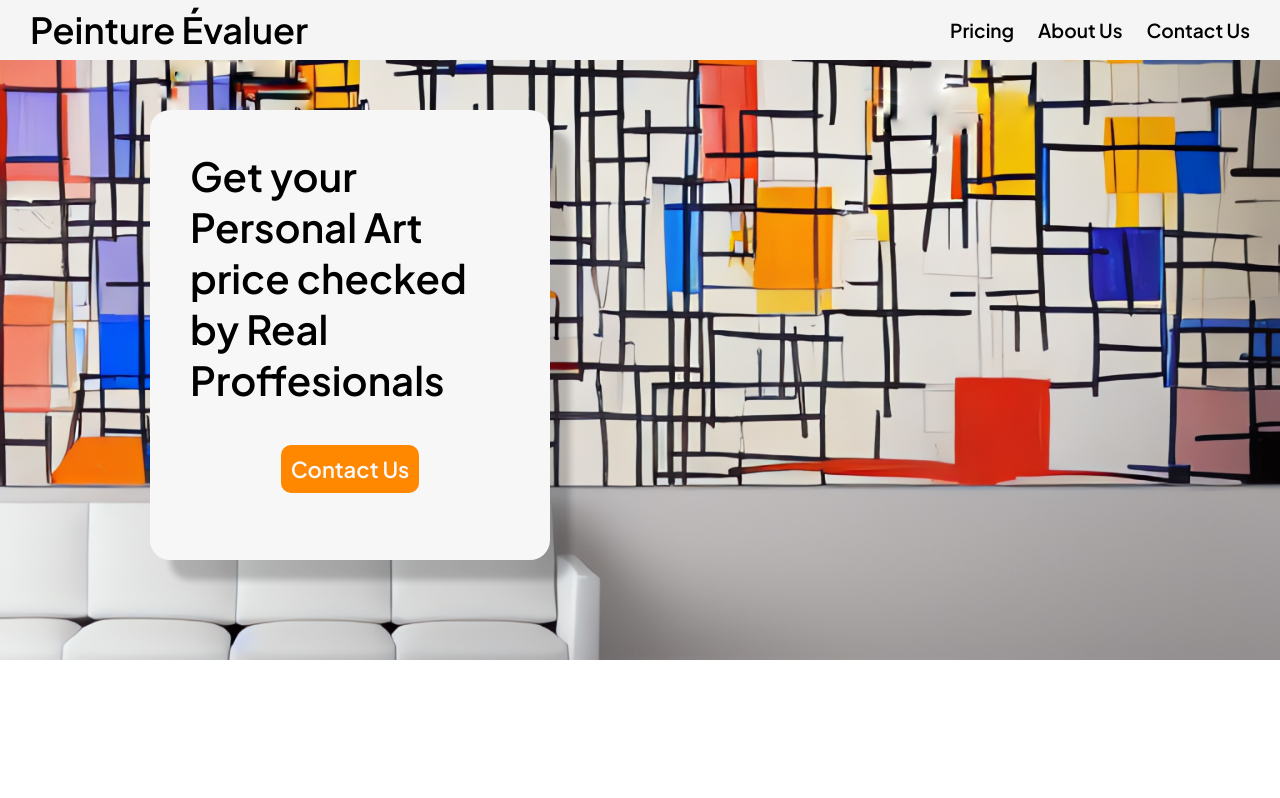
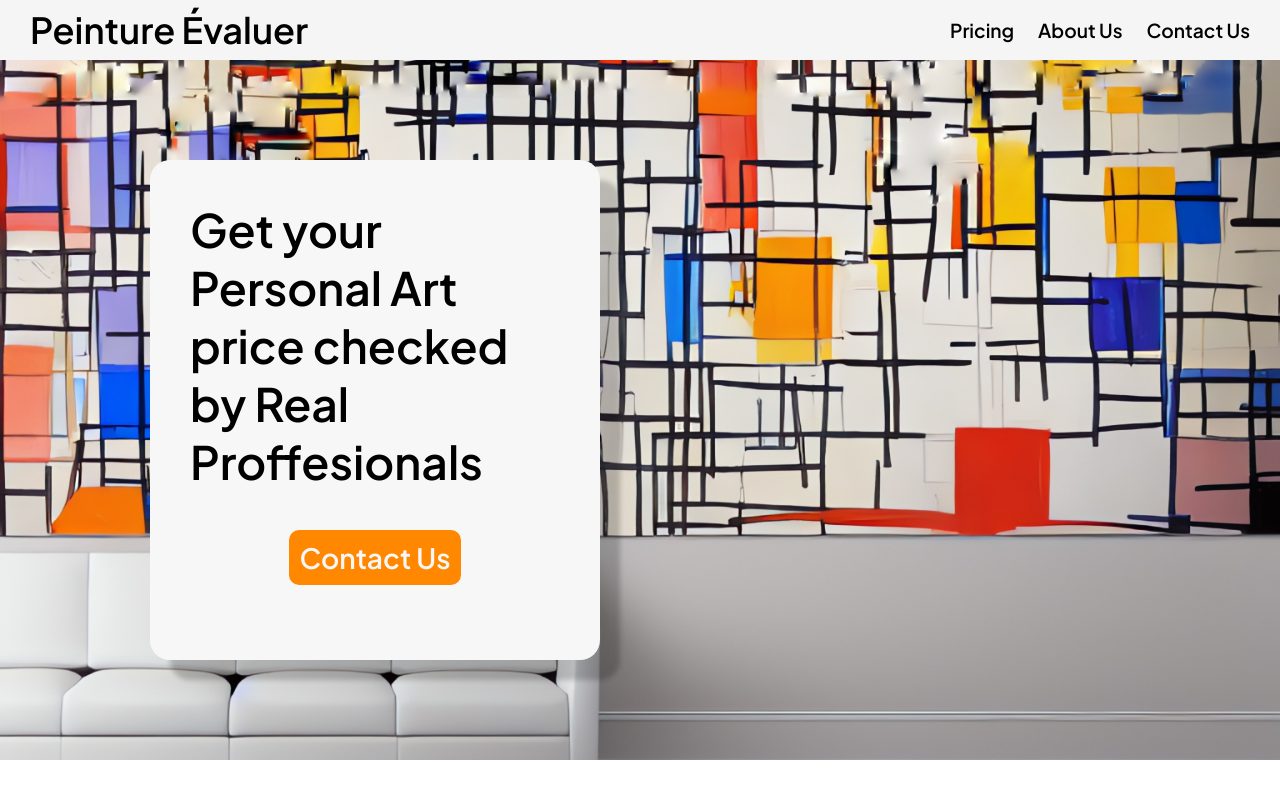
Before and after one commit to bartekburnat7/Peinture_-valuer_P1, a plain HTML site: page index.html in a window 1280 px wide. Drawn offline with Linux system fonts and the light colour scheme.

Commit message:
Add html structre and changed/fixed the styling for the hero image section

```diff
--- a/css/style.css
+++ b/css/style.css
@@ -5,6 +5,8 @@
     margin: 0;
     font-family: 'Plus Jakarta Sans', sans-serif;
 }
+
+/*      NAVIGATION BAR      */
 
 nav{
     width: 100%;
@@ -37,27 +39,27 @@ nav ul{
 
 #hero_area{
     max-width: 1500px;
-    height: 600px;
+    height: 700px;
     margin: 0 auto;
     background:url(/images/generated-7687508.jpg) center center;
     background-size: cover;
 }
 
 #main_hero_title_area{
-    width: 400px;
-    height: 450px;
+    width: 450px;
+    height: 500px;
     text-align: center;
     background-color: rgb(247, 247, 247);
     position: relative;
-    top: 50px;
+    top: 100px;
     left: 150px;
     border-radius: 20px;
-    box-shadow: 20px 20px 6px rgba(0, 0, 0, 0.2);
+    box-shadow: 20px 20px 5px rgba(0, 0, 0, 0.2);
 }
 
 #main_hero_title_area h1{
     padding: 40px;
-    font-size: 40px;
+    font-size: 46px;
     text-align: left;
     margin-bottom: 10px;
 }
@@ -67,7 +69,7 @@ nav ul{
     border: transparent;
     background-color:#ff8800;
     color: rgb(247, 247, 247);
-    font-size: 22px;
+    font-size: 28px;
     padding: 10px;
     border-radius: 10px;
 }
```
